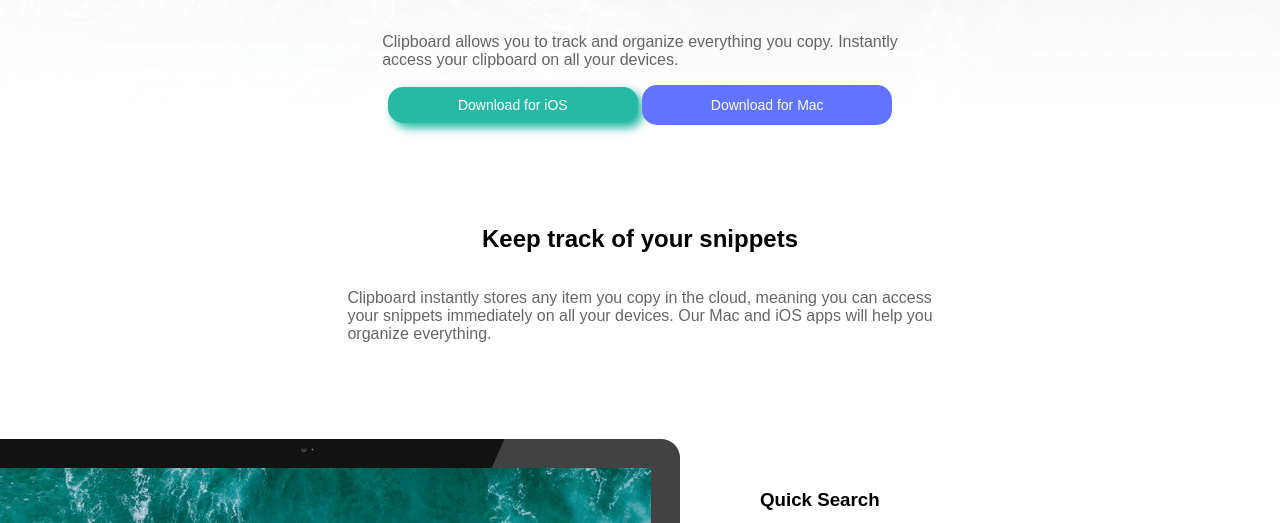
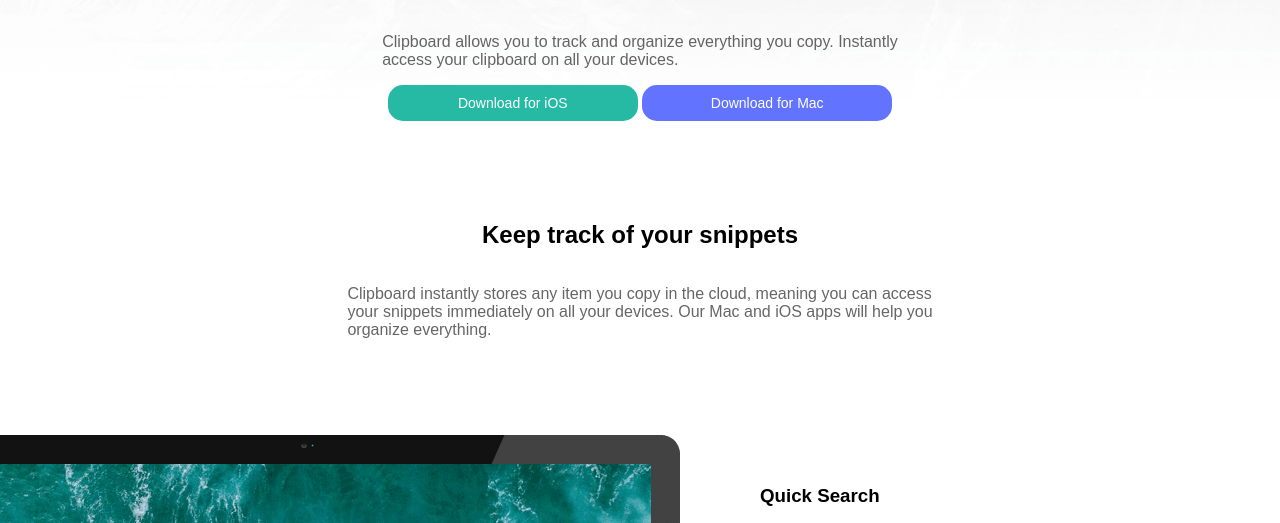
Before and after one commit to Oyinalade/Clipboard-landing-page, a plain HTML site: page index.html in a window 1280 px wide. Shown: the part 256-779 px from the top of the page. Drawn offline with Linux system fonts and the light colour scheme; a web font is replaced by a local one.

Commit message:
Update style.css

```diff
--- a/style.css
+++ b/style.css
@@ -32,12 +32,9 @@ h3 {
 }
 .btn:nth-of-type(1) {
   background-color: hsl(171, 66%, 44%);
-  box-shadow: 5px 5px 10px hsl(171, 66%, 44%);
 }
 .btn:nth-of-type(2) {
   background-color: hsl(233, 100%, 69%);
-  /* box-shadow: 5px 5px 10px hsl(233, 100%, 69%); */
-  border: 2px solid hsl(233, 100%, 69%);
 }
 p {
   opacity: 0.6;
```
